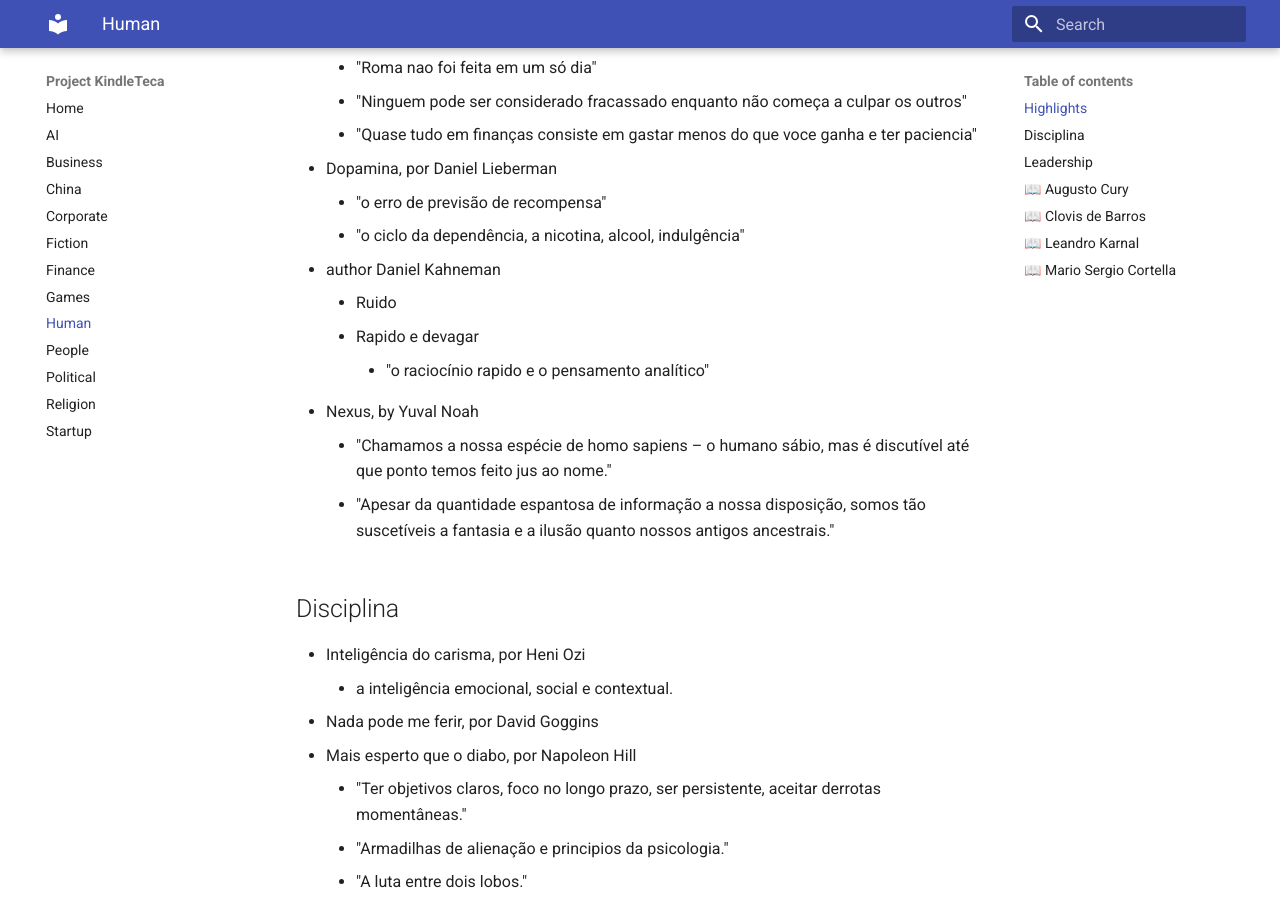
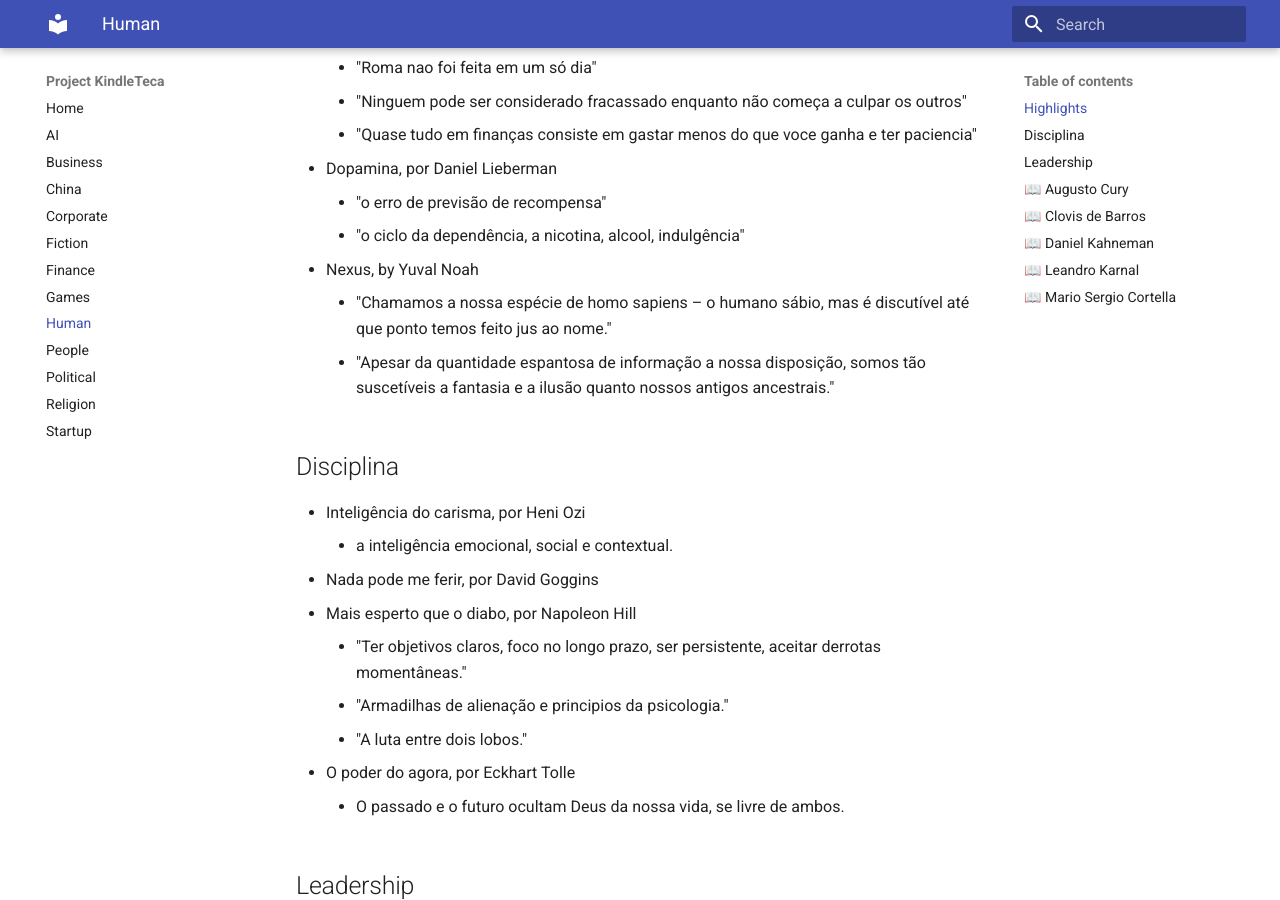
Before and after one commit to renatobrf/kindle-teca, an MkDocs documentation site: the page built from docs/human.md, in a window 1280 px wide and 900 px high, scrolled down 209 px. Built offline with MkDocs 1.6.1 and Material for MkDocs 9.7.7, drawn with Linux system fonts in a browser that asks for light colours; some of the changed text lies outside the part shown.

Commit message:
Update human.md by modifying quotes and sections
Removed references to Daniel Kahneman's works and added a quote from Eckhart Tolle. Introduced a new section for Daniel Kahneman's works.

```diff
--- a/docs/human.md
+++ b/docs/human.md
@@ -6,10 +6,6 @@
 - Dopamina, por Daniel Lieberman
     - "o erro de previsão de recompensa"
     - "o ciclo da dependência, a nicotina, alcool, indulgência"
-- author Daniel Kahneman
-    - Ruido
-    - Rapido e devagar
-        - "o raciocínio rapido e o pensamento analítico"
 - Nexus, by Yuval Noah
     - "Chamamos a nossa espécie de homo sapiens – o humano sábio, mas é discutível até que ponto temos feito jus ao nome."
     - "Apesar da quantidade espantosa de informação a nossa disposição, somos tão suscetíveis a fantasia e a ilusão quanto nossos antigos ancestrais."
@@ -23,6 +19,7 @@
     - "Armadilhas de alienação e principios da psicologia."
     - "A luta entre dois lobos."
 - O poder do agora, por Eckhart Tolle
+    - O passado e o futuro ocultam Deus da nossa vida, se livre de ambos.
 
 ## Leadership
 - 12 regras para a vida, by Jordan Peterson
```
Also changed, not shown: other parts of docs/human.md (+5 -0 lines).
